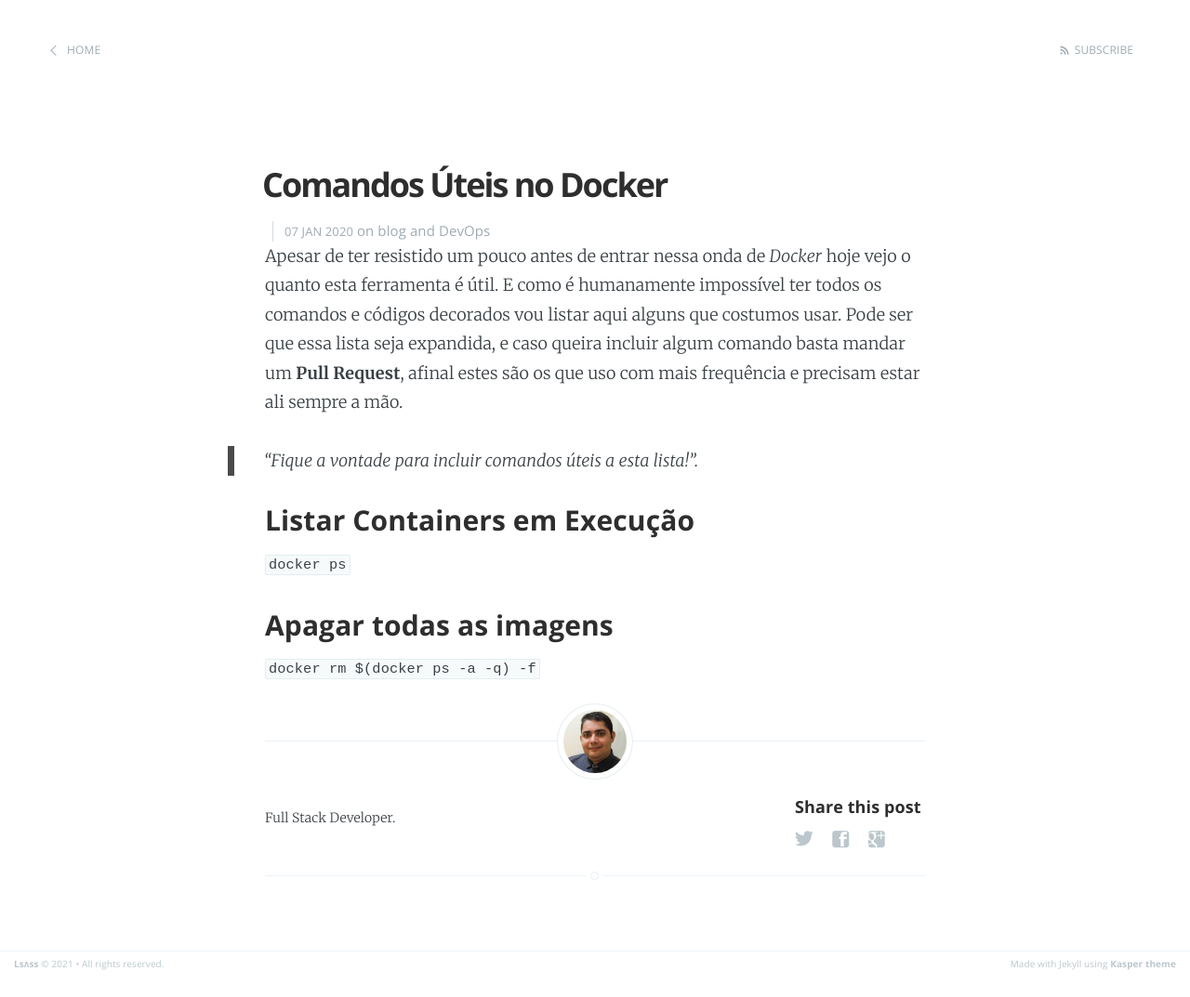
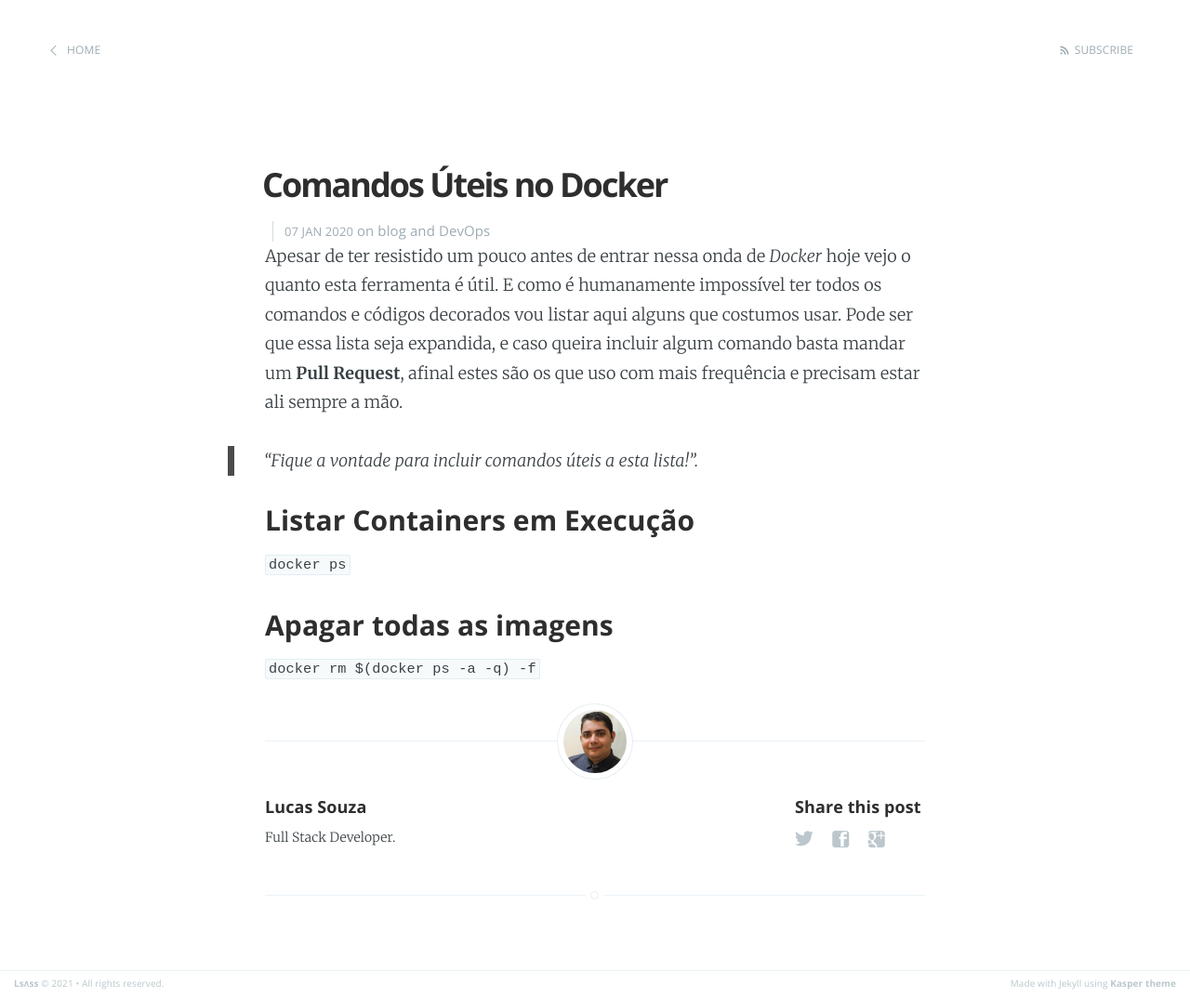
Before and after one commit to Ls4ss/ls4ss.github.io, a Jekyll site: the page built from blog/_posts/2020-01-07-comandos-uteis-docker.md, in a window 1280 px wide. Shown: the whole page at 93% size. Built offline with Jekyll 4.4.1, drawn with Linux system fonts in a browser that asks for light colours; before the commit the page ends 1052 px from its top, so only the background shows below that.

Commit message:
Update _config.yml

```diff
--- a/_config.yml
+++ b/_config.yml
@@ -13,4 +13,4 @@
 
 # Details for the RSS feed generator
 url:            'https://lsass.io'
-author:         ''
+author:         'Lucas Souza'
```
